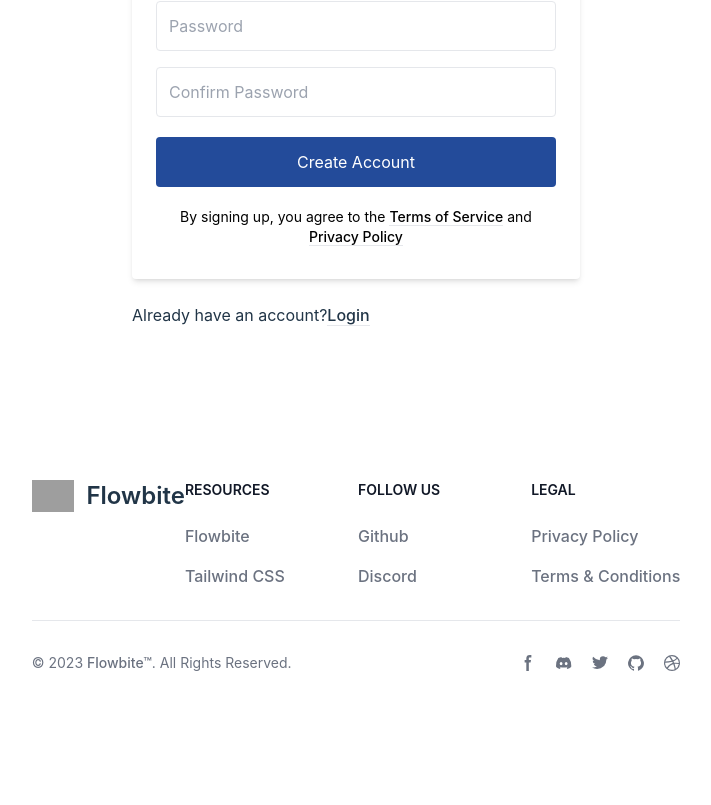
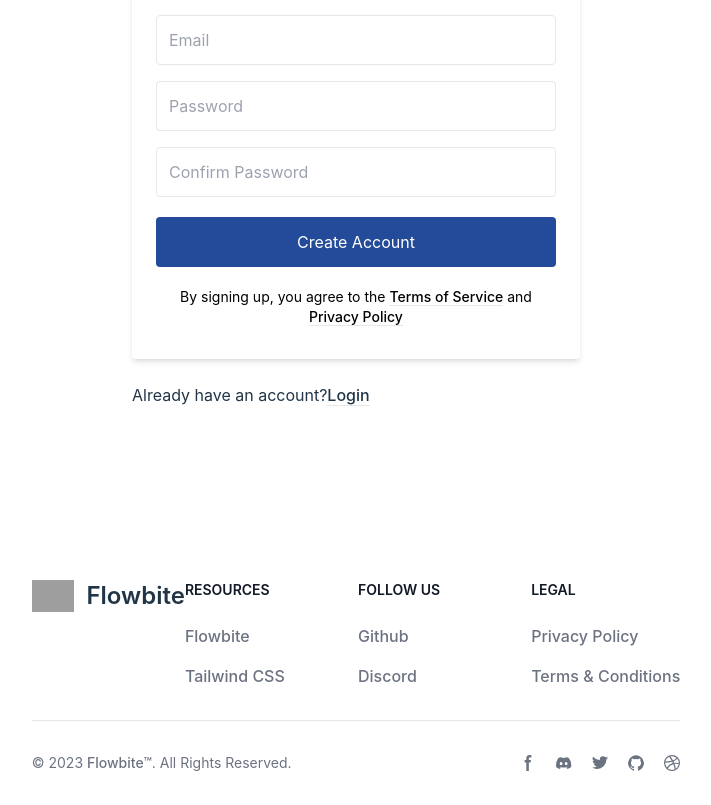
Before and after one commit to adnan4k/RMS, a React (Vite) app in the folder frontend/: page /signup in a window 1280 px wide. Shown: the part 352-1157 px from the top of the page, without its empty margins (284-995 px from the left). Before the commit the page ends 1057 px from the top, so only its background shows below. Built offline with nearby package versions, Linux system fonts and the light colour scheme; grey boxes are pictures that could not be loaded.

Commit message:
mt and mb added to sign and login

```diff
--- a/frontend/src/layout/Layout.jsx
+++ b/frontend/src/layout/Layout.jsx
@@ -5,9 +5,13 @@ import Navbar from "../components/Navbar"
 function Layout({children}) {
   return (
     <div>
+        <div className="mb-10">
         <Navbar />
+        </div>
          {children}
+         <div className="mt-5">
          <Footer />
+         </div>
     </div>
   )
 }
--- a/frontend/src/pages/Login.jsx
+++ b/frontend/src/pages/Login.jsx
@@ -1,5 +1,5 @@
 import { useState } from "react";
-import { useNavigate } from "react-router-dom";
+import { Link, useNavigate } from "react-router-dom";
 import axios from "axios";
 import Layout from "../layout/Layout";
 
@@ -137,12 +137,12 @@ function Login() {
               </button>
               <p className="text-sm font-light text-gray-500 dark:text-gray-400">
                 Don’t have an account yet?{" "}
-                <a
-                  href="#"
+                <Link
+                  to="/signup"
                   className="font-medium text-primary-600 hover:underline dark:text-primary-500"
                 >
                   Sign up
-                </a>
+                </Link>
               </p>
             </form>
           </div>
--- a/frontend/src/pages/Signup.jsx
+++ b/frontend/src/pages/Signup.jsx
@@ -59,7 +59,7 @@ function Signup() {
 
   return (
     <Layout>
-    <div className="flex justify-center items-center h-screen">
+    <div className="flex mt-20 justify-center items-center h-screen">
       <form className="w-full max-w-md" onSubmit={handleSubmit}>
         <div className="bg-white px-6 py-8 rounded shadow-md text-black">
           <h1 className="mb-8 text-3xl text-center">Sign up</h1>
```
